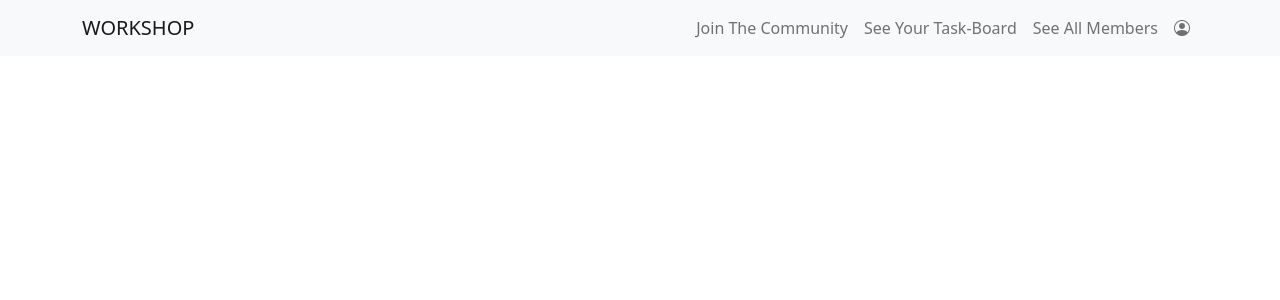
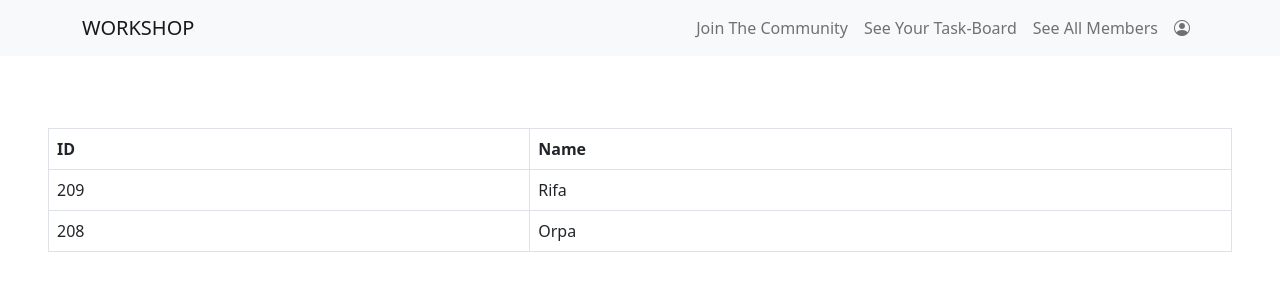
Before and after one commit to mohsina-rifa/Workshop, a Vue app: page /datatable in a window 1280 px wide. Shown: the top 300 px of the page. Built offline with nearby package versions, Linux system fonts and the light colour scheme.

Commit message:
Added reusable Table component

```diff
--- /dev/null
+++ b/src/components/TestDatatable.vue
@@ -0,0 +1,31 @@
+<script setup lang="ts">
+import DataTable from '../reusable/DataTable.vue';
+import type { Column } from '../types/common';
+
+const columns:Column[] = [
+  {key: "id", label: "ID"},
+  {key: "name", label:"Name"}
+];
+
+const dataset = [
+  {
+    id: 209,
+    name: "Rifa"
+  },
+  {
+    id: 208,
+    name: "Orpa"
+  }
+];
+
+//slot send : which slot under which field(key)
+
+</script>
+
+<template>
+  <div class="p-5">
+    <DataTable :columns="columns" :dataset="dataset"/>
+  </div>
+</template>
+
+<style scoped></style>
--- /dev/null
+++ b/src/reusable/DataTable.vue
@@ -0,0 +1,35 @@
+<script setup lang="ts">
+import type { PropType } from "vue";
+import type { Column } from "../types/common"
+
+const props = defineProps({
+  columns: {
+    type: Array as PropType<Column[]>,
+    required: true
+  },
+  dataset: {
+    type: Array as PropType<Record<string, any>[]>,
+    required: true
+  }
+})
+
+</script>
+
+<template>
+  <div class="mt-4">
+      <table class="table table-bordered">
+        <thead>
+          <tr>
+            <th v-for="column in columns">{{ column.label }}</th>
+          </tr>
+        </thead>
+        <tbody>
+          <tr v-for="data in dataset">
+            <td v-for="col in columns">{{ data[col.key] }}</td>
+          </tr>
+        </tbody>
+      </table>
+    </div>
+</template>
+
+<style scoped></style>
--- a/src/router/router.ts
+++ b/src/router/router.ts
@@ -36,6 +36,11 @@ const routes = [
     name: 'Board',
     component: () => import('../components/TaskBoard.vue'),
     beforeEnter: [isAuthenticated ]
+  },
+  {
+    path: '/datatable',
+    name: 'Datatable',
+    component: () => import('../components/TestDatatable.vue')
   }
 ];
 
--- /dev/null
+++ b/src/types/common.ts
@@ -0,0 +1,4 @@
+export type Column = {
+  key: string;
+  label: string;
+}
```
